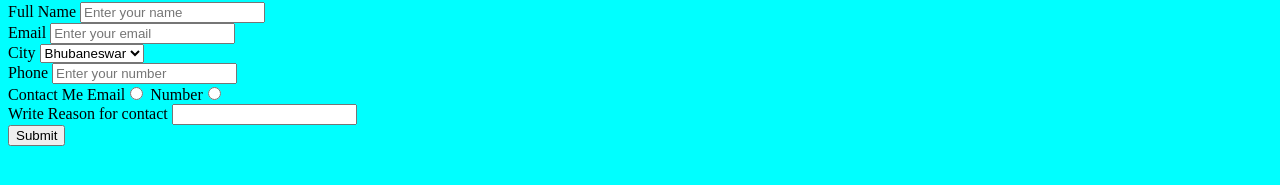
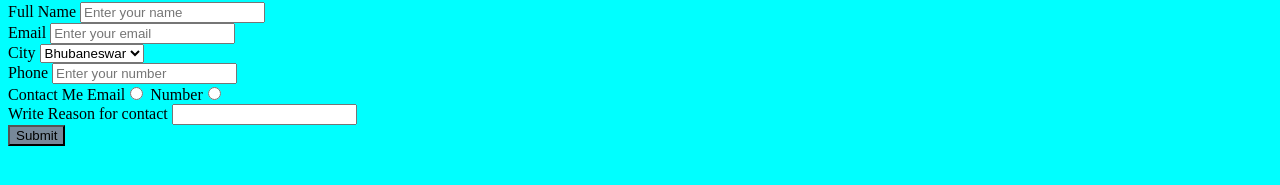
Before and after one commit to RajashreePraharaj/Contact-form, a plain HTML site: page index.html in a window 1280 px wide. Shown: the part 393-578 px from the top of the page. Drawn offline with Linux system fonts and the light colour scheme.

Commit message:
update1.5

```diff
--- a/index.html
+++ b/index.html
@@ -52,7 +52,7 @@
             <br>
 
 
-            <input type= "Submit" Value="Submit"/>
+            <input style="background-color:lightslategray;" type= "Submit" Value="Submit"/>
 
 
         </form>
```
